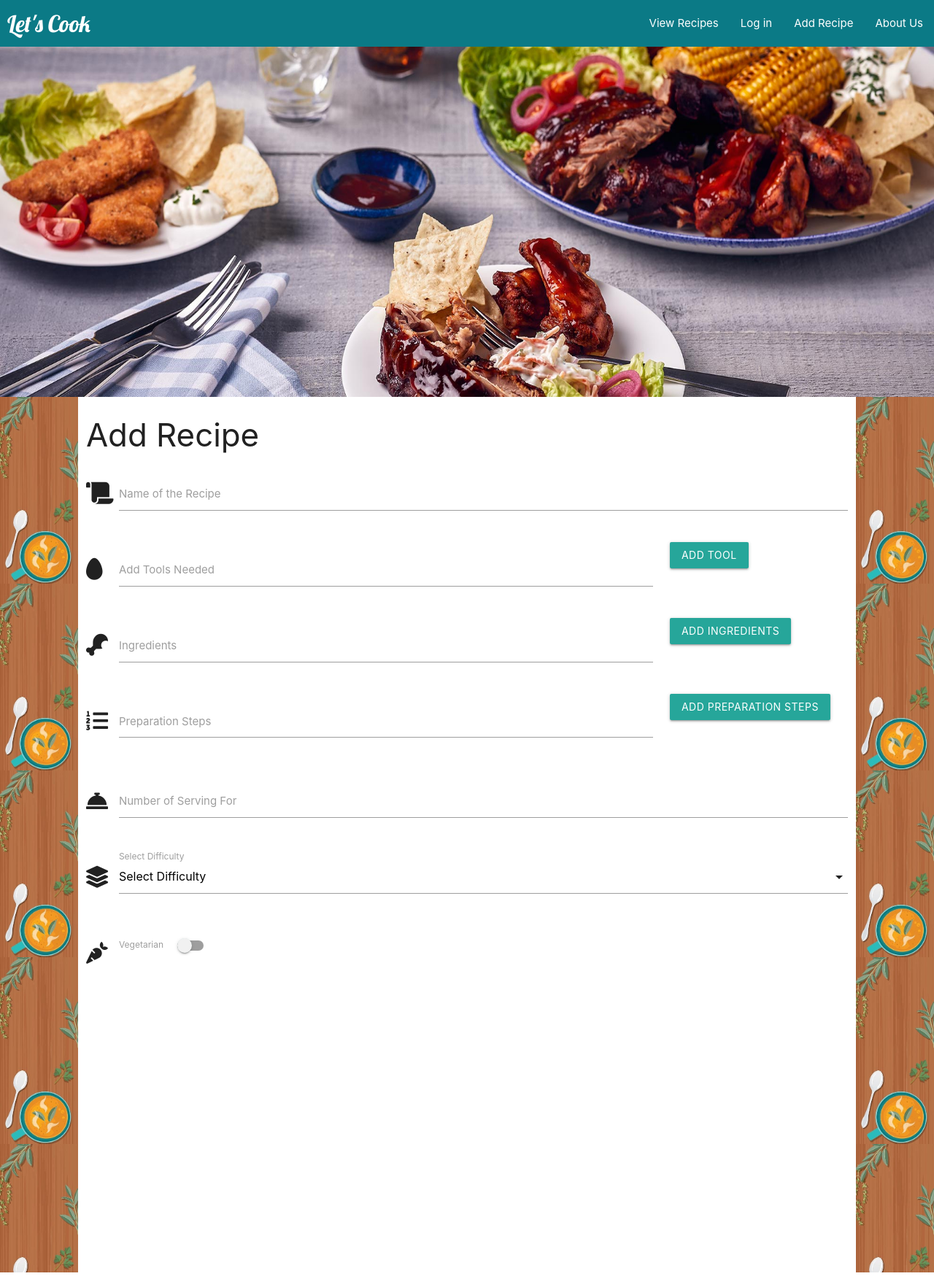
After one commit to brandonmongo/lets_cook, a Flask app: page /add_recipe in a window 1280 px wide. The commit adds this page. Shown: the whole page at 73% size. Run offline with Flask 2, Linux system fonts and the light colour scheme; some libraries are stand-ins or nearby versions.

Commit message:
added recipe form

```diff
--- a/app.py
+++ b/app.py
@@ -24,6 +24,11 @@ def all_recipes():
     return render_template("recipes.html", recipes=recipes)
 
 
+@app.route("/add_recipe")
+def add_recipe():
+    return render_template("add_recipe.html")
+
+
 if __name__ == "__main__":
     app.run(host=os.environ.get("IP"),
             port=int(os.environ.get("PORT")),
--- a/static/css/style.css
+++ b/static/css/style.css
@@ -1,8 +1,9 @@
 @import url('https://fonts.googleapis.com/css2?family=IBM+Plex+Serif:ital,wght@0,400;0,500;0,600;0,700;1,400;1,500;1,600&family=Lobster&family=Roboto:ital,wght@0,400;0,500;0,700;0,900;1,400;1,500&display=swap');
 
 .banner {
-  height: 100vh;
+  height: 150vh;
   background-image: url("../assets/images/food_banner_2.jpg");
+  background-size: contain;
   background-repeat: repeat;
 }
 
--- a/static/js/script.js
+++ b/static/js/script.js
@@ -1,3 +1,4 @@
 $(document).ready(function(){
     $('.sidenav').sidenav();
+    $('select').formSelect();
   });
--- /dev/null
+++ b/templates/add_recipe.html
@@ -0,0 +1,82 @@
+{% extends "base.html" %}
+
+{% block content %}
+    <h3>Add Recipe</h3>
+
+    <div class="row">
+        <form class="col s12">
+            <div class="row">
+                <div class="input-field col s12">
+                    <i class="fas fa-scroll prefix"></i>
+                    <input id="recipe_name" type="text" name="recipe_name" class="validate">
+                    <label for="recipe_name">Name of the Recipe</label>
+                </div>
+            </div>
+            <div class="row">
+                <div class="input-field col s9">
+                    <i class="fas fa-egg prefix"></i>
+                    <input id="tools" type="text" name="tools" class="validate">
+                    <label for="tools">Add Tools Needed</label>
+                </div>
+                <div class="col s3">
+                        <button class="btn waves-effect waves-light" type="submit" name="action">Add Tool
+                        </button>
+                </div>
+            </div>
+            <div class="row">
+                <div class="input-field col s9">
+                    <i class="fas fa-drumstick-bite prefix"></i>
+                    <input id="ingredients" type="text" name="ingredients" class="validate">
+                    <label for="ingredients">Ingredients</label>
+                </div>
+                <div class="col s3">
+                        <button class="btn waves-effect waves-light" type="submit" name="action">Add Ingredients
+                        </button>
+                </div>
+            </div>
+            <div class="row">
+                <div class="input-field col s9">
+                    <i class="fas fa-list-ol prefix"></i>
+                    <textarea id="preparation" name="preparation" class="materialize-textarea"></textarea>
+                    <label for="preparation">Preparation Steps</label>
+                </div>
+                <div class="col s3">
+                        <button class="btn waves-effect waves-light" type="submit" name="action">Add Preparation Steps
+                        </button>
+                </div>
+            </div>
+            <div class="row">
+                <div class="input-field col s12">
+                    <i class="fas fa-concierge-bell prefix"></i>
+                    <input id="serving" type="number" name="serving" class="validate">
+                    <label for="serving">Number of Serving For</label>
+                </div>
+            </div>
+            <div class="row">
+                <div class="input-field col s12">
+                    <i class="fas fa-layer-group prefix"></i>
+                    <select>
+                        <option value="" disabled selected>Select Difficulty</option>
+                        <option value="1">Easy</option>
+                        <option value="2">Medium</option>
+                        <option value="3">Hard</option>
+                    </select>
+                    <label>Select Difficulty</label>
+                </div>
+            </div>
+            <div class="row">
+                <div class="input-field col s12">
+                    <div class="switch">
+                        <i class="fas fa-carrot prefix"></i>
+                        <label for="vegetarian">
+                            Vegetarian
+                        <input type="checkbox" id="vegetarian" name="vegetarian">
+                        <span class="lever"></span>
+                        </label>
+                    </div>
+                </div>
+            </div>
+        </form>
+    </div>
+
+{% endblock %}
--- a/templates/base.html
+++ b/templates/base.html
@@ -22,7 +22,7 @@
             <ul class="right hide-on-med-and-down">
                 <li><a href="{{ url_for('all_recipes') }}">View Recipes</a></li>
                 <li><a href="#">Log in</a></li>
-                <li><a href="#">Add Recipe</a></li>
+                <li><a href="{{ url_for('add_recipe') }}">Add Recipe</a></li>
                 <li><a href="#">About Us</a></li>
             </ul>
         </div>
@@ -32,7 +32,7 @@
         <li><h4>Let's Cook</h4></li>
         <li><a href="{{ url_for('all_recipes') }}">View Recipes</a></li>
         <li><a href="#">Log in</a></li>
-        <li><a href="#">Add Recipe</a></li>
+        <li><a href="{{ url_for('add_recipe') }}">Add Recipe</a></li>
         <li><a href="#">About Us</a></li>
     </ul>
 
@@ -44,12 +44,12 @@
 
     <section>
        <div class="row">
-            <div class="col s1 m2 banner"></div>
-            <div class="col s10 m8">
+            <div class="col s1 banner"></div>
+            <div class="col s10">
                 {% block content %}
                 {% endblock %}
             </div>
-            <div class="col s1 m2 banner"></div>
+            <div class="col s1 banner"></div>
        </div>
 
 
```
